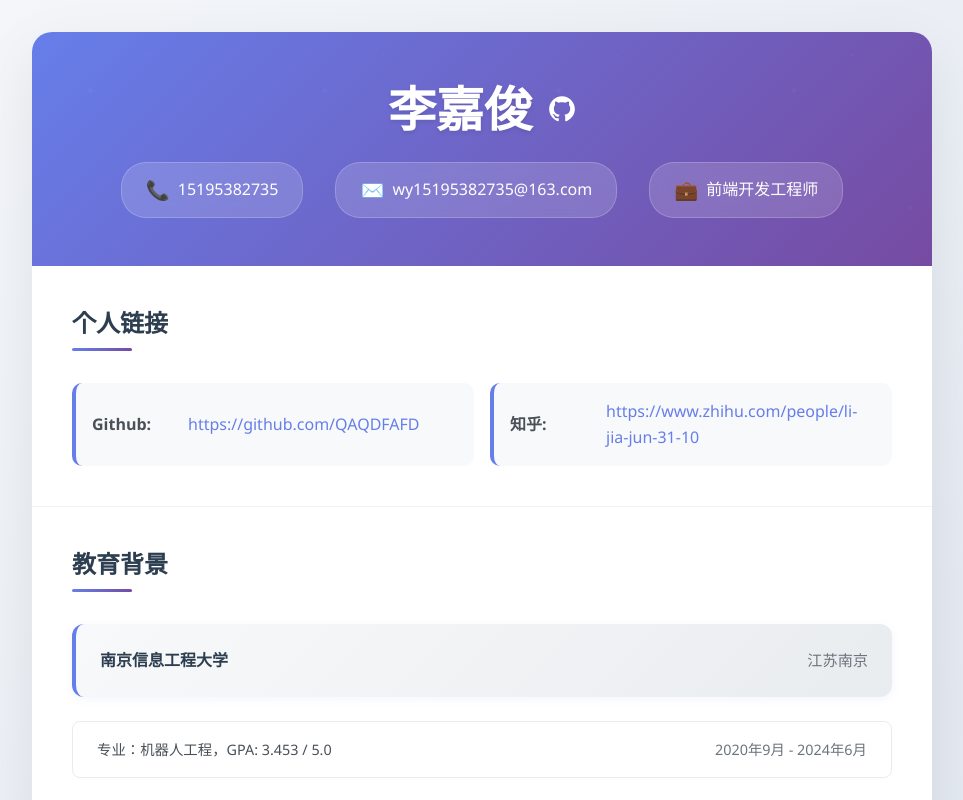
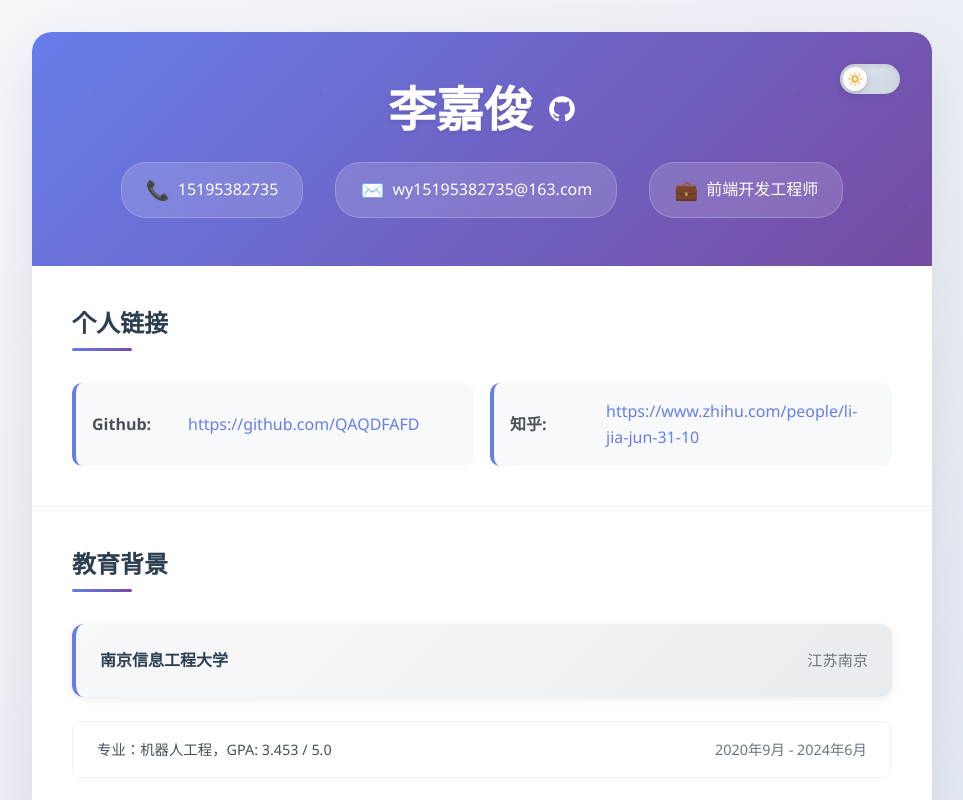
Before and after one commit to QAQDFAFD/resume, a Vue app: page /#/home in a window 1280 px wide. Shown: the top 800 px of the page, without its empty margins (158-1121 px from the left). Built offline with nearby package versions, Linux system fonts and the light colour scheme.

Commit message:
feat: 暗黑模式&切换

```diff
--- a/src/App.vue
+++ b/src/App.vue
@@ -1,4 +1,47 @@
-<script setup></script>
+<script setup>
+import { ref, provide, onMounted, watch } from 'vue'
+
+// 黑夜模式状态管理
+const isDarkMode = ref(false)
+
+// 从 localStorage 读取保存的主题设置
+onMounted(() => {
+  const savedTheme = localStorage.getItem('theme')
+  if (savedTheme) {
+    isDarkMode.value = savedTheme === 'dark'
+  } else {
+    // 检查系统偏好
+    isDarkMode.value = window.matchMedia('(prefers-color-scheme: dark)').matches
+  }
+  updateTheme()
+})
+
+// 监听主题变化
+watch(isDarkMode, newValue => {
+  localStorage.setItem('theme', newValue ? 'dark' : 'light')
+  updateTheme()
+})
+
+// 更新主题
+const updateTheme = () => {
+  if (isDarkMode.value) {
+    document.documentElement.classList.add('dark')
+  } else {
+    document.documentElement.classList.remove('dark')
+  }
+}
+
+// 切换主题
+const toggleTheme = () => {
+  isDarkMode.value = !isDarkMode.value
+}
+
+// 提供给子组件使用
+provide('darkMode', {
+  isDarkMode,
+  toggleTheme
+})
+</script>
 
 <template>
   <router-view></router-view>
--- /dev/null
+++ b/src/components/ThemeToggle.vue
@@ -0,0 +1,208 @@
+<template>
+  <div class="theme-toggle" @click="toggleTheme" :title="isDarkMode ? '切换到亮色模式' : '切换到黑夜模式'">
+    <div class="toggle-container">
+      <div class="toggle-track" :class="{ active: isDarkMode }">
+        <div class="toggle-thumb" :class="{ active: isDarkMode }">
+          <div class="toggle-icon">
+            <svg
+              v-if="!isDarkMode"
+              class="sun-icon"
+              viewBox="0 0 24 24"
+              fill="none"
+              stroke="currentColor"
+              stroke-width="2">
+              <circle cx="12" cy="12" r="5" />
+              <path
+                d="M12 1v2M12 21v2M4.22 4.22l1.42 1.42M18.36 18.36l1.42 1.42M1 12h2M21 12h2M4.22 19.78l1.42-1.42M18.36 5.64l1.42-1.42" />
+            </svg>
+            <svg v-else class="moon-icon" viewBox="0 0 24 24" fill="none" stroke="currentColor" stroke-width="2">
+              <path d="M21 12.79A9 9 0 1 1 11.21 3 7 7 0 0 0 21 12.79z" />
+            </svg>
+          </div>
+        </div>
+      </div>
+    </div>
+  </div>
+</template>
+
+<script setup>
+import { inject } from 'vue'
+
+const { isDarkMode, toggleTheme } = inject('darkMode')
+</script>
+
+<style scoped lang="scss">
+.theme-toggle {
+  position: relative;
+  cursor: pointer;
+  user-select: none;
+  transition: all 0.3s ease;
+
+  &:hover {
+    transform: scale(1.05);
+  }
+
+  &:active {
+    transform: scale(0.95);
+  }
+}
+
+.toggle-container {
+  display: flex;
+  align-items: center;
+  gap: 0.5rem;
+}
+
+.toggle-track {
+  position: relative;
+  width: 60px;
+  height: 30px;
+  background: linear-gradient(135deg, #e2e8f0 0%, #cbd5e0 100%);
+  border-radius: 15px;
+  transition: all 0.3s ease;
+  box-shadow: inset 0 2px 4px rgba(0, 0, 0, 0.1), 0 2px 8px rgba(0, 0, 0, 0.05);
+
+  &.active {
+    background: linear-gradient(135deg, #4a5568 0%, #2d3748 100%);
+    box-shadow: inset 0 2px 4px rgba(0, 0, 0, 0.3), 0 2px 8px rgba(0, 0, 0, 0.2);
+  }
+
+  &::before {
+    content: '';
+    position: absolute;
+    top: 50%;
+    left: 8px;
+    transform: translateY(-50%);
+    width: 12px;
+    height: 12px;
+    background: radial-gradient(circle, #fbbf24 0%, #f59e0b 100%);
+    border-radius: 50%;
+    opacity: 1;
+    transition: all 0.3s ease;
+    box-shadow: 0 0 8px rgba(251, 191, 36, 0.6);
+  }
+
+  &.active::before {
+    opacity: 0;
+    transform: translateY(-50%) scale(0.5);
+  }
+
+  &::after {
+    content: '';
+    position: absolute;
+    top: 50%;
+    right: 8px;
+    transform: translateY(-50%);
+    width: 10px;
+    height: 10px;
+    background: radial-gradient(circle, #e2e8f0 0%, #cbd5e0 100%);
+    border-radius: 50%;
+    opacity: 0;
+    transition: all 0.3s ease;
+    box-shadow: -2px -2px 4px rgba(226, 232, 240, 0.8), 0 0 6px rgba(203, 213, 224, 0.4);
+  }
+
+  &.active::after {
+    opacity: 1;
+    transform: translateY(-50%) scale(1);
+  }
+}
+
+.toggle-thumb {
+  position: absolute;
+  top: 3px;
+  left: 3px;
+  width: 24px;
+  height: 24px;
+  background: linear-gradient(135deg, #ffffff 0%, #f8fafc 100%);
+  border-radius: 50%;
+  transition: all 0.3s cubic-bezier(0.4, 0, 0.2, 1);
+  box-shadow: 0 2px 8px rgba(0, 0, 0, 0.15), 0 1px 3px rgba(0, 0, 0, 0.1);
+  display: flex;
+  align-items: center;
+  justify-content: center;
+
+  &.active {
+    transform: translateX(30px);
+    background: linear-gradient(135deg, #2d3748 0%, #1a202c 100%);
+    box-shadow: 0 2px 8px rgba(0, 0, 0, 0.3), 0 1px 3px rgba(0, 0, 0, 0.2);
+  }
+}
+
+.toggle-icon {
+  width: 14px;
+  height: 14px;
+  display: flex;
+  align-items: center;
+  justify-content: center;
+  transition: all 0.3s ease;
+
+  svg {
+    width: 100%;
+    height: 100%;
+    transition: all 0.3s ease;
+  }
+
+  .sun-icon {
+    color: #f59e0b;
+    filter: drop-shadow(0 0 2px rgba(245, 158, 11, 0.5));
+  }
+
+  .moon-icon {
+    color: #e2e8f0;
+    filter: drop-shadow(0 0 2px rgba(226, 232, 240, 0.5));
+  }
+}
+
+// 添加一些动画效果
+@keyframes sunRotate {
+  from {
+    transform: rotate(0deg);
+  }
+  to {
+    transform: rotate(360deg);
+  }
+}
+
+@keyframes moonGlow {
+  0%,
+  100% {
+    filter: drop-shadow(0 0 2px rgba(226, 232, 240, 0.5));
+  }
+  50% {
+    filter: drop-shadow(0 0 6px rgba(226, 232, 240, 0.8));
+  }
+}
+
+.toggle-thumb:not(.active) .sun-icon {
+  animation: sunRotate 20s linear infinite;
+}
+
+.toggle-thumb.active .moon-icon {
+  animation: moonGlow 3s ease-in-out infinite;
+}
+
+// 响应式设计
+@media (max-width: 768px) {
+  .toggle-track {
+    width: 50px;
+    height: 26px;
+  }
+
+  .toggle-thumb {
+    width: 20px;
+    height: 20px;
+    top: 3px;
+    left: 3px;
+
+    &.active {
+      transform: translateX(24px);
+    }
+  }
+
+  .toggle-icon {
+    width: 12px;
+    height: 12px;
+  }
+}
+</style>
--- a/src/style.css
+++ b/src/style.css
@@ -1,3 +1,46 @@
+/* CSS 变量定义 */
+:root {
+  /* 亮色主题 */
+  --bg-primary: #f5f7fa;
+  --bg-secondary: #ffffff;
+  --bg-tertiary: #f8f9fa;
+  --bg-quaternary: #e9ecef;
+  --text-primary: #2c3e50;
+  --text-secondary: #495057;
+  --text-tertiary: #6c757d;
+  --border-color: #f0f2f5;
+  --shadow-light: rgba(0, 0, 0, 0.08);
+  --shadow-medium: rgba(0, 0, 0, 0.15);
+  --gradient-primary: linear-gradient(135deg, #667eea 0%, #764ba2 100%);
+  --gradient-bg: linear-gradient(135deg, #f5f7fa 0%, #c3cfe2 100%);
+  --accent-color: #667eea;
+  --accent-hover: #764ba2;
+  --honor-gold: #ffa726;
+  --honor-green: #66bb6a;
+  --honor-blue: #667eea;
+}
+
+/* 黑夜主题 */
+:root.dark {
+  --bg-primary: #0f0f0f;
+  --bg-secondary: #1a1a1a;
+  --bg-tertiary: #2a2a2a;
+  --bg-quaternary: #3a3a3a;
+  --text-primary: #f7fafc;
+  --text-secondary: #e2e8f0;
+  --text-tertiary: #a0aec0;
+  --border-color: #4a5568;
+  --shadow-light: rgba(0, 0, 0, 0.4);
+  --shadow-medium: rgba(0, 0, 0, 0.6);
+  --gradient-primary: linear-gradient(135deg, #667eea 0%, #764ba2 100%);
+  --gradient-bg: linear-gradient(135deg, #0f0f0f 0%, #1a1a1a 100%);
+  --accent-color: #7c3aed;
+  --accent-hover: #8b5cf6;
+  --honor-gold: #fbbf24;
+  --honor-green: #10b981;
+  --honor-blue: #7c3aed;
+}
+
 * {
   box-sizing: border-box;
 }
@@ -5,7 +48,8 @@
 body {
   margin: 0;
   padding: 0;
-  background: #f5f7fa;
+  background: var(--bg-primary);
+  transition: background-color 0.3s ease, color 0.3s ease;
 }
 
 #app {
@@ -16,8 +60,9 @@ body {
   line-height: 1.6;
   -webkit-font-smoothing: antialiased;
   -moz-osx-font-smoothing: grayscale;
-  color: #2c3e50;
+  color: var(--text-primary);
   min-height: 100vh;
+  transition: color 0.3s ease;
 }
 
 h1,
@@ -59,7 +104,8 @@ h4 {
 
 p {
   line-height: 1.6;
-  color: #495057;
+  color: var(--text-secondary);
+  transition: color 0.3s ease;
 }
 
 hr {
@@ -78,19 +124,20 @@ li {
 }
 
 a {
-  color: #667eea;
+  color: var(--accent-color);
   text-decoration: none;
   transition: all 0.3s ease;
 }
 
 a:hover {
-  color: #764ba2;
+  color: var(--accent-hover);
   text-decoration: underline;
 }
 
 strong {
   font-weight: 600;
-  color: #2c3e50;
+  color: var(--text-primary);
+  transition: color 0.3s ease;
 }
 
 /* 滚动条样式 */
@@ -99,28 +146,28 @@ strong {
 }
 
 ::-webkit-scrollbar-track {
-  background: #f1f1f1;
+  background: var(--bg-tertiary);
   border-radius: 4px;
 }
 
 ::-webkit-scrollbar-thumb {
-  background: linear-gradient(135deg, #667eea 0%, #764ba2 100%);
+  background: var(--gradient-primary);
   border-radius: 4px;
 }
 
 ::-webkit-scrollbar-thumb:hover {
-  background: linear-gradient(135deg, #764ba2 0%, #667eea 100%);
+  background: linear-gradient(135deg, var(--accent-hover) 0%, var(--accent-color) 100%);
 }
 
 /* 选中文本样式 */
 ::selection {
   background: rgba(102, 126, 234, 0.2);
-  color: #2c3e50;
+  color: var(--text-primary);
 }
 
 ::-moz-selection {
   background: rgba(102, 126, 234, 0.2);
-  color: #2c3e50;
+  color: var(--text-primary);
 }
 
 /* 响应式字体大小 */
--- a/src/views/home.vue
+++ b/src/views/home.vue
@@ -3,6 +3,11 @@
     <div class="resume-content">
       <!-- 个人信息头部 -->
       <div class="header-section">
+        <!-- 主题切换按钮 -->
+        <div class="theme-toggle-wrapper">
+          <ThemeToggle />
+        </div>
+
         <div class="personal-info">
           <h1 class="name">
             {{ info.name }}
@@ -107,6 +112,7 @@ import List from '../components/List.vue'
 import Skills from '../components/Skills.vue'
 import Project from '../components/Project.vue'
 import Honor from '../components/Honor.vue'
+import ThemeToggle from '../components/ThemeToggle.vue'
 import info from '../assets/info'
 
 const goGithub = () => {
@@ -117,22 +123,24 @@ const goGithub = () => {
 <style lang="scss" scoped>
 .resume-container {
   min-height: 100vh;
-  background: linear-gradient(135deg, #f5f7fa 0%, #c3cfe2 100%);
+  background: var(--gradient-bg);
   padding: 2rem 1rem;
   font-family: 'Segoe UI', Tahoma, Geneva, Verdana, sans-serif;
+  transition: background 0.3s ease;
 }
 
 .resume-content {
   max-width: 900px;
   margin: 0 auto;
-  background: #ffffff;
+  background: var(--bg-secondary);
   border-radius: 20px;
-  box-shadow: 0 20px 60px rgba(0, 0, 0, 0.08);
+  box-shadow: 0 20px 60px var(--shadow-light);
   overflow: hidden;
+  transition: background-color 0.3s ease, box-shadow 0.3s ease;
 }
 
 .header-section {
-  background: linear-gradient(135deg, #667eea 0%, #764ba2 100%);
+  background: var(--gradient-primary);
   padding: 3rem 2rem;
   text-align: center;
   color: white;
@@ -152,6 +160,18 @@ const goGithub = () => {
   .personal-info {
     position: relative;
     z-index: 1;
+  }
+}
+
+.theme-toggle-wrapper {
+  position: absolute;
+  top: 2rem;
+  right: 2rem;
+  z-index: 2;
+
+  @media (max-width: 768px) {
+    top: 1rem;
+    right: 1rem;
   }
 }
 
@@ -212,11 +232,11 @@ const goGithub = () => {
 
 .section-card {
   padding: 2.5rem;
-  border-bottom: 1px solid #f0f2f5;
+  border-bottom: 1px solid var(--border-color);
   transition: all 0.3s ease;
 
   &:hover {
-    background: #fafbfc;
+    background: var(--bg-tertiary);
   }
 
   &:last-child {
@@ -231,15 +251,16 @@ const goGithub = () => {
 .section-title {
   font-size: 1.5rem;
   font-weight: 700;
-  color: #2c3e50;
+  color: var(--text-primary);
   margin-bottom: 0.5rem;
   position: relative;
   display: inline-block;
+  transition: color 0.3s ease;
 }
 
 .section-divider {
   height: 3px;
-  background: linear-gradient(90deg, #667eea 0%, #764ba2 100%);
+  background: var(--gradient-primary);
   border-radius: 2px;
   width: 60px;
   margin-bottom: 1rem;
@@ -256,32 +277,33 @@ const goGithub = () => {
   align-items: center;
   gap: 1rem;
   padding: 1rem;
-  background: #f8f9fa;
+  background: var(--bg-tertiary);
   border-radius: 10px;
-  border-left: 4px solid #667eea;
+  border-left: 4px solid var(--accent-color);
   transition: all 0.3s ease;
 
   &:hover {
-    background: #e9ecef;
+    background: var(--bg-quaternary);
     transform: translateX(5px);
-    box-shadow: 0 4px 12px rgba(102, 126, 234, 0.15);
+    box-shadow: 0 4px 12px var(--shadow-medium);
   }
 }
 
 .link-label {
   font-weight: 600;
-  color: #495057;
+  color: var(--text-secondary);
   min-width: 80px;
+  transition: color 0.3s ease;
 }
 
 .link-url {
-  color: #667eea;
+  color: var(--accent-color);
   text-decoration: none;
   font-weight: 500;
   transition: all 0.3s ease;
 
   &:hover {
-    color: #764ba2;
+    color: var(--accent-hover);
     text-decoration: underline;
   }
 }
```
Also changed, not shown: src/components/Honor.vue (+17 -16 lines), src/components/List.vue (+19 -15 lines), src/components/Project.vue (+25 -21 lines), src/components/Skills.vue (+8 -6 lines).
